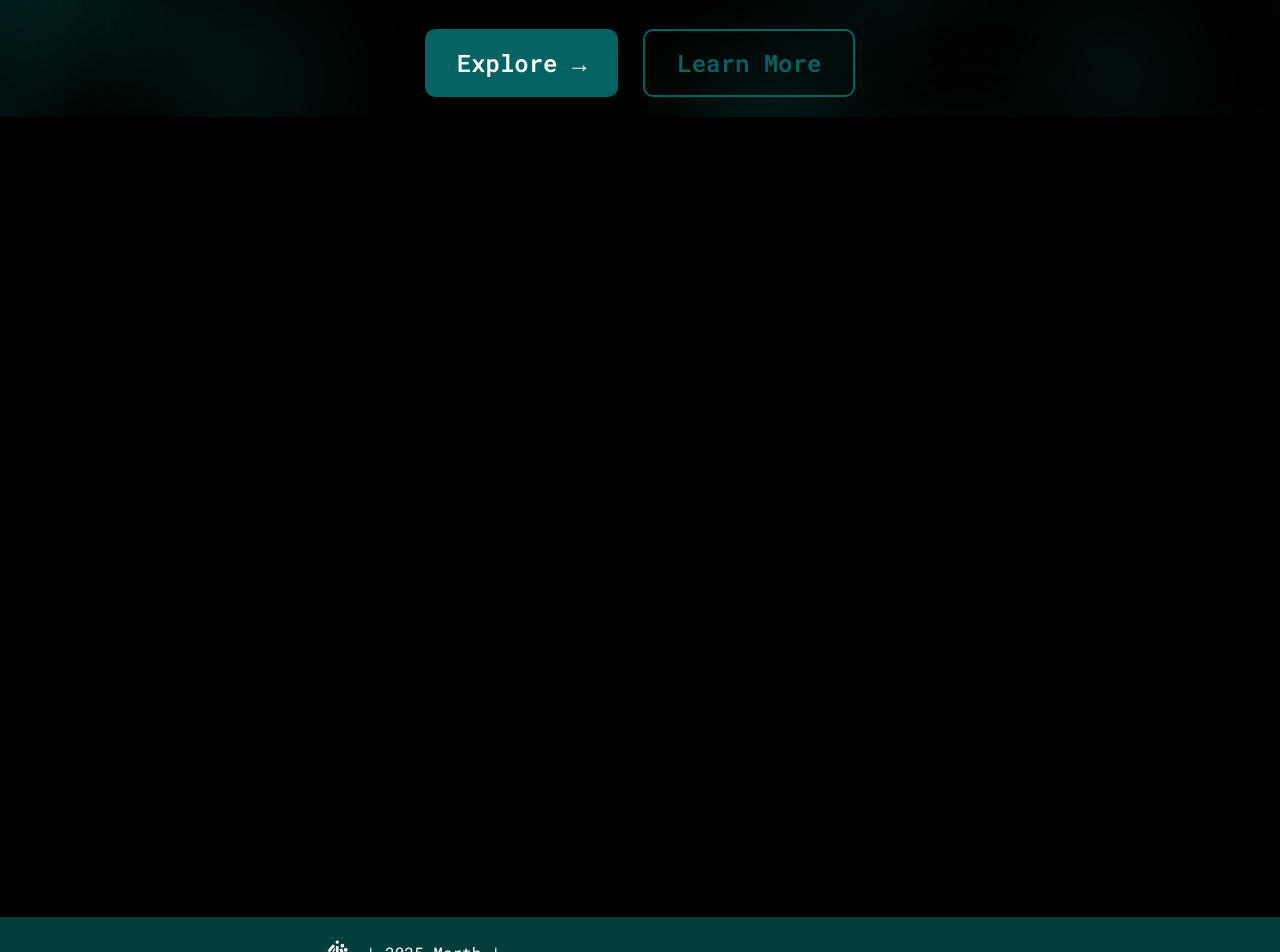
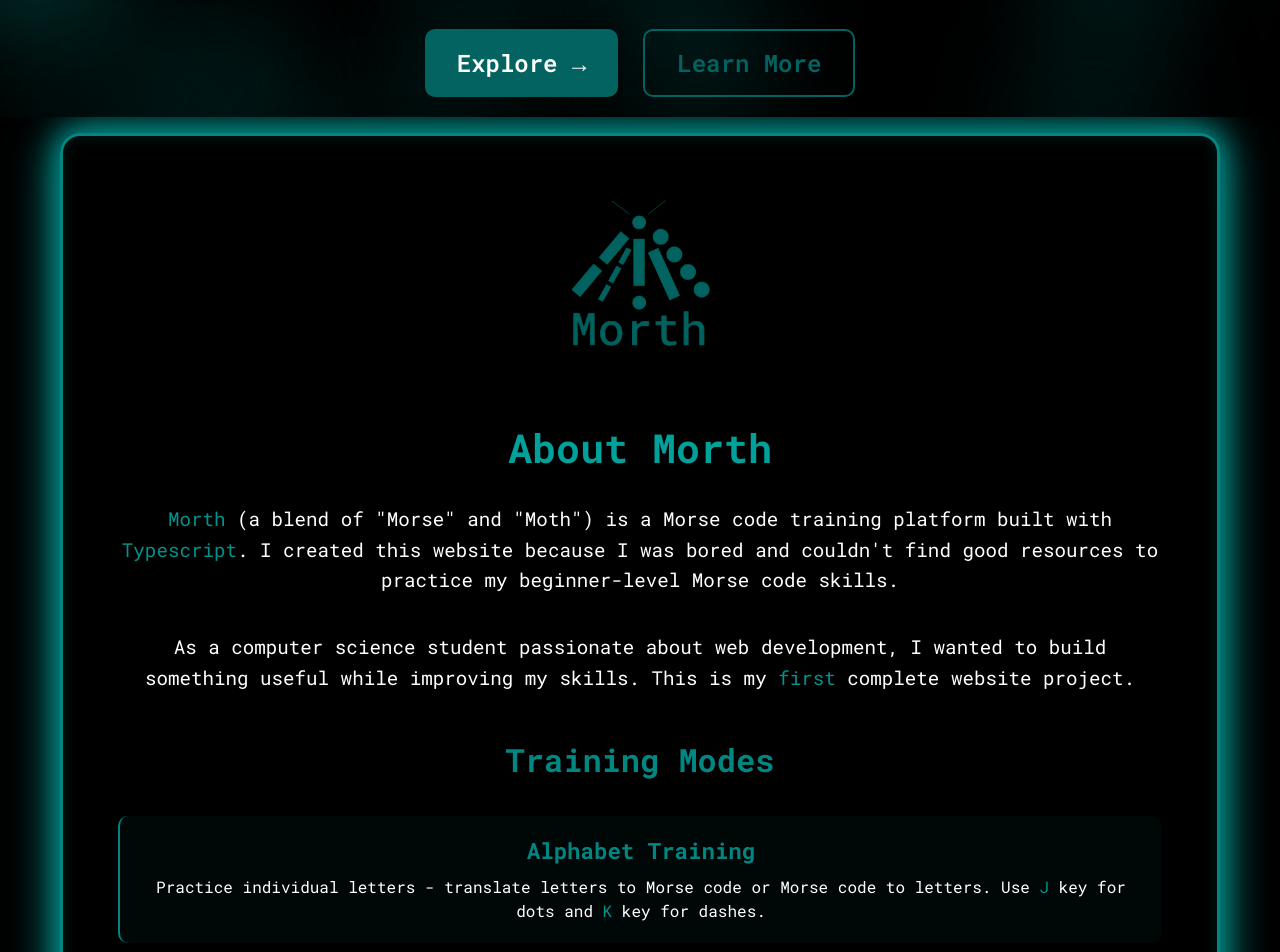
Before and after one commit to Tyous69/Morth, a React (Vite) app: page / in a window 1280 px wide. Shown: the part 560-1512 px from the top of the page. Built offline with nearby package versions, Linux system fonts and the light colour scheme.

Commit message:
learn more page completed + homepage fully responsif + readme updated + learn more button scroll down to learn more page

```diff
--- a/package.json
+++ b/package.json
@@ -12,6 +12,7 @@
     "@types/react": "^19.2.2",
     "@types/react-dom": "^19.2.2",
     "@types/react-router-dom": "^5.3.3",
+    "@types/react-router-hash-link": "^2.4.9",
     "sass": "^1.93.2",
     "typescript": "~5.9.3",
     "vite": "^7.1.7"
@@ -19,6 +20,7 @@
   "dependencies": {
     "react": "^19.2.0",
     "react-dom": "^19.2.0",
-    "react-router-dom": "^7.9.5"
+    "react-router-dom": "^7.9.5",
+    "react-router-hash-link": "^2.4.3"
   }
 }
--- a/src/pages/Home/Home.module.scss
+++ b/src/pages/Home/Home.module.scss
@@ -113,13 +113,13 @@
     min-height: 60vh;
   }
   .welcome {
-    font-size: 50px;
+    font-size: 42px;
   }
   .title {
-    font-size: 70px;
+    font-size: 62px;
   }
   .info {
-    font-size: 25px;
+    font-size: 20px;
     padding-right: 10px;
     padding-left: 10px;
   }
--- a/src/pages/Home/Home.tsx
+++ b/src/pages/Home/Home.tsx
@@ -1,5 +1,6 @@
 import styles from './Home.module.scss';
 import { Button } from '../../components/Button/Button';
+import { HashLink } from 'react-router-hash-link';
 
 const Home = () => {
   return (
@@ -23,13 +24,14 @@ const Home = () => {
             Explore →
           </Button>
 
+          <HashLink to="#learn-more" smooth>
             <Button
               variant="secondary"
               size="small"
-          onClick={() => console.log('redirection learn more')}
             >
               Learn More
             </Button>
+          </HashLink>
         </div>
       </div>
   );
--- a/src/pages/LearnMore/LearnMore.module.scss
+++ b/src/pages/LearnMore/LearnMore.module.scss
@@ -1,15 +1,209 @@
 .learnMoreContainer {
   position: relative;
   width: 100%;
-  min-height: 100vh;
+  min-height: 200vh;
+  display: flex;
+  align-items: center;
+  justify-content: center;
+  padding: 0 60px;
+  background: rgb(0, 0, 0);
   overflow: hidden;
+
+  scroll-margin-top: -130px;
+
+  @media (max-width: 768px) {
+    padding: 0 20px;
+    scroll-margin-top: -20px;
+    min-height: 230vh;
+  }
 }
 
-.fontBackground {
-  position: absolute;
-  top: 0;
-  left: 0;
+.neonContainer {
+  position: relative;
   width: 100%;
-  height: 100%;
-  background: rgb(0, 0, 0);
+  max-width: 1200px;
+  border: 3px solid #018682;
+  border-radius: 20px;
+  padding: 40px;
+  background: rgba(0, 0, 0, 0.8);
+
+  box-shadow:
+    0 0 20px #018682,
+    0 0 40px #018682,
+    inset 0 0 10px rgba(1, 134, 130, 0.1);
+
+  animation: smoothGlow 4s ease-in-out infinite;
+
+  @media (max-width: 768px) {
+    padding: 20px;
+  }
 }
+
+@keyframes smoothGlow {
+  0%, 100% {
+    box-shadow:
+      0 0 20px #018682,
+      0 0 35px #018682,
+      0 0 50px rgba(1, 134, 130, 0.5),
+      inset 0 0 10px rgba(1, 134, 130, 0.1);
+  }
+  50% {
+    box-shadow:
+      0 0 25px #018682,
+      0 0 40px #018682,
+      0 0 55px rgba(1, 134, 130, 0.8),
+      inset 0 0 15px rgba(1, 134, 130, 0.2);
+  }
+}
+
+.content {
+  display: flex;
+  flex-direction: column;
+  align-items: center;
+  justify-content: center;
+  opacity: 0;
+  transform: translateY(50px);
+  transition: all 0.8s ease-in-out;
+
+  &.visible {
+    opacity: 1;
+    transform: translateY(0);
+  }
+}
+
+.logoSection {
+  margin-bottom: 40px;
+  text-align: center;
+}
+
+.logo {
+  padding-top: 20px;
+  opacity: 0;
+  transform: scale(0.8);
+  transition: all 0.8s ease-in-out 0.2s;
+  width: 150px;
+
+  .visible & {
+    opacity: 1;
+    transform: scale(1);
+  }
+}
+
+.textContent {
+  text-align: center;
+  color: white;
+  width: 100%;
+  padding: 15px;
+}
+
+.title {
+  font-size: 2.5rem;
+  padding: 10px;
+  margin-bottom: 20px;
+  color: #00a09b;
+  opacity: 0;
+  transform: translateY(30px);
+  transition: all 0.8s ease-in-out 0.4s;
+
+  .visible & {
+    opacity: 1;
+    transform: translateY(0);
+  }
+
+  @media (max-width: 768px) {
+    font-size: 2rem;
+  }
+}
+
+.description {
+  font-size: 1.2rem;
+  line-height: 1.6;
+  margin-bottom: 15px;
+  opacity: 0;
+  transform: translateY(30px);
+  transition: all 0.8s ease-in-out 0.6s;
+
+  .visible & {
+    opacity: 1;
+    transform: translateY(0);
+  }
+
+  @media (max-width: 768px) {
+    font-size: 1rem;
+  }
+}
+
+
+.subtitle {
+  font-size: 2rem;
+  padding: 15px;
+  margin: 30px 0 20px 0;
+  color: #018682;
+  opacity: 0;
+  transform: translateY(30px);
+  transition: all 0.8s ease-in-out 0.5s;
+
+  .visible & {
+    opacity: 1;
+    transform: translateY(0);
+  }
+
+  @media (max-width: 768px) {
+    font-size: 1.5rem;
+  }
+}
+
+.featureList {
+  display: flex;
+  flex-direction: column;
+  gap: 25px;
+  margin: 20px 0 30px 0;
+  width: 100%;
+}
+
+.feature {
+  opacity: 0;
+  transform: translateY(30px);
+  transition: all 0.8s ease-in-out;
+  border-left: 2px solid #018682;
+  padding-left: 20px;
+  background: rgba(1, 134, 130, 0.05);
+  padding: 20px;
+  border-radius: 10px;
+
+  .visible & {
+    opacity: 1;
+    transform: translateY(0);
+  }
+
+  &:nth-child(1) {
+    transition-delay: 0.6s;
+  }
+  &:nth-child(2) {
+    transition-delay: 0.7s;
+  }
+  &:nth-child(3) {
+    transition-delay: 0.8s;
+  }
+
+  h3 {
+    color: #018682;
+    margin-bottom: 10px;
+    font-size: 1.4rem;
+  }
+
+  p {
+    margin: 0;
+    line-height: 1.5;
+  }
+}
+
+.coloredText {
+  color: #00928d;
+}
+
+.redirection {
+  position: relative;
+  display: none;
+  top: 30px;
+}
--- a/src/pages/LearnMore/LearnMore.tsx
+++ b/src/pages/LearnMore/LearnMore.tsx
@@ -1,10 +1,91 @@
+import { useEffect, useRef, useState } from 'react';
 import styles from './LearnMore.module.scss';
 
 const LearnMore = () => {
+  const containerRef = useRef<HTMLDivElement>(null);
+  const [isVisible, setIsVisible] = useState(false);
+
+  useEffect(() => {
+    const observer = new IntersectionObserver(
+      ([entry]) => {
+        setIsVisible(entry.isIntersecting);
+      },
+      {
+        threshold: 0.3,
+      }
+    );
+
+    if (containerRef.current) {
+      observer.observe(containerRef.current);
+    }
+
+    return () => {
+      if (containerRef.current) {
+        observer.unobserve(containerRef.current);
+      }
+    };
+  }, []);
+
   return (
-    <div className={styles.learnMoreContainer}>
-      <div className={styles.fontBackground}></div>
-        salut
+    <div className={styles.learnMoreContainer} id="learn-more" ref={containerRef}>
+      <div className={styles.neonContainer}>
+        <div className={`${styles.content} ${isVisible ? styles.visible : ''}`}>
+          <div className={styles.logoSection}>
+            <img
+              className={styles.logo}
+              src="/assets/MorthLogo2.png"
+              alt="Morth"
+            />
+          </div>
+          <div className={styles.textContent}>
+            <h1 className={styles.title}>About Morth</h1>
+
+            <p className={styles.description}>
+              <span className={styles.coloredText}>Morth</span> (a blend of "Morse" and "Moth") is a Morse code training platform built with <span className={styles.coloredText}>Typescript</span>.
+              I created this website because I was bored and couldn't find good resources to practice my
+              beginner-level Morse code skills.
+            </p>
+            <br></br>
+            <p className={styles.description}>
+              As a computer science student passionate about web development, I wanted to build something
+              useful while improving my skills. This is my <span className={styles.coloredText}>first</span> complete website project.
+            </p>
+
+            <h2 className={styles.subtitle}>Training Modes</h2>
+
+            <div className={styles.featureList}>
+              <div className={styles.feature}>
+                <h3>Alphabet Training</h3>
+                <p>Practice individual letters - translate letters to Morse code or Morse code to letters.
+                Use <span className={styles.coloredText}>J</span> key for dots and <span className={styles.coloredText}>K</span> key for dashes.</p>
+              </div>
+              <br></br>
+              <div className={styles.feature}>
+                <h3>Word Training</h3>
+                <p>Translate entire words with difficulty levels (<span className={styles.coloredText}>easy, medium, hard</span>).
+                Choose between text to Morse or Morse to text.</p>
+              </div>
+              <br></br>
+              <div className={styles.feature}>
+                <h3>Sound Training</h3>
+                <p>Listen to Morse code <span className={styles.coloredText}>audio</span> and identify letters or words.
+                Perfect for developing your listening skills.</p>
+              </div>
+            </div>
+
+            <h2 className={styles.subtitle}>Future Plans</h2>
+            <p className={styles.description}>
+              I'm considering adding a <span className={styles.coloredText}>learning</span> section where you can interactively learn Morse code
+              from scratch. But first, I want to make sure the training platform works well and is helpful.
+            </p>
+            <br></br>
+            <p className={styles.description}>
+              This project started from boredom but became a passion project.
+              I hope it helps others who want to <span className={styles.coloredText}>train</span> Morse code as much as it helped me <span className={styles.coloredText}>train</span> web development.
+            </p>
+          </div>
+        </div>
+      </div>
     </div>
   );
 };
```
Also changed, not shown: 2 other files (tests, documents, lock files or other folders). Lines whose indentation alone changed are shown as unchanged.
